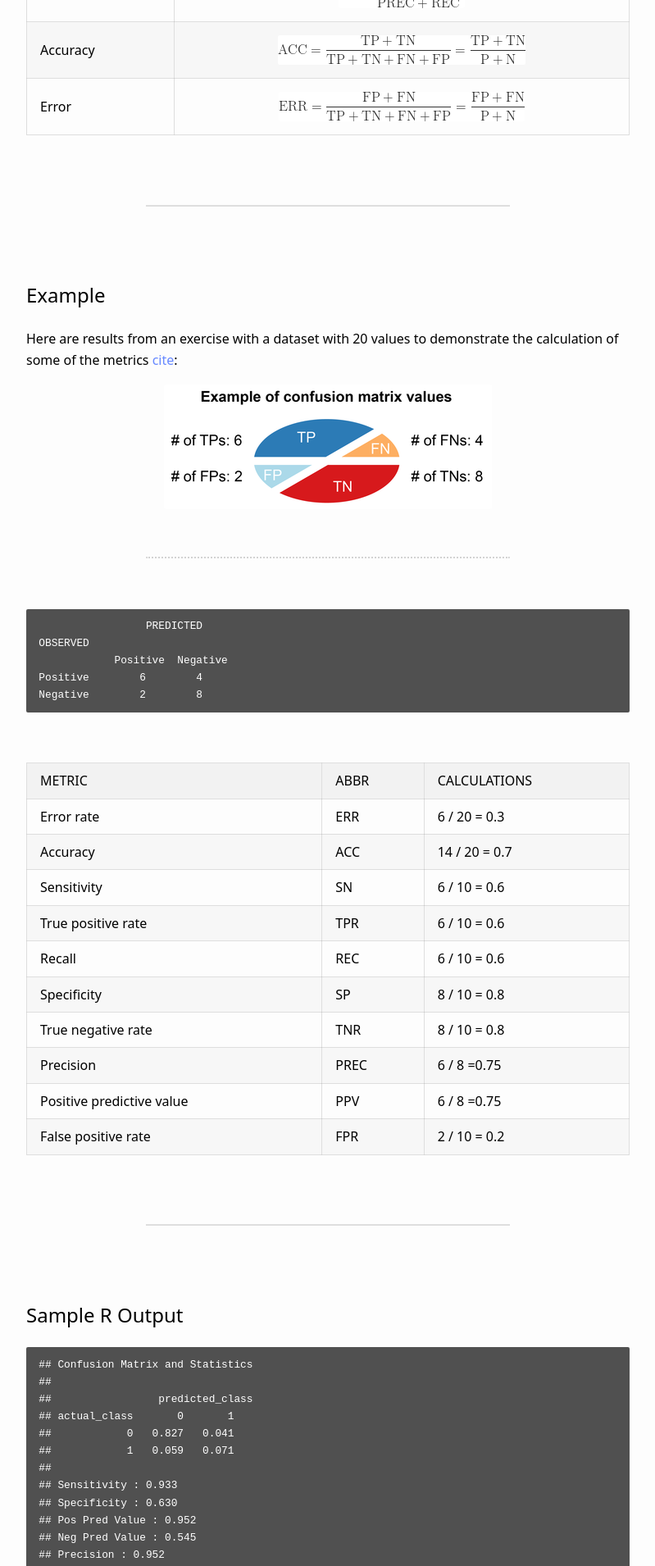
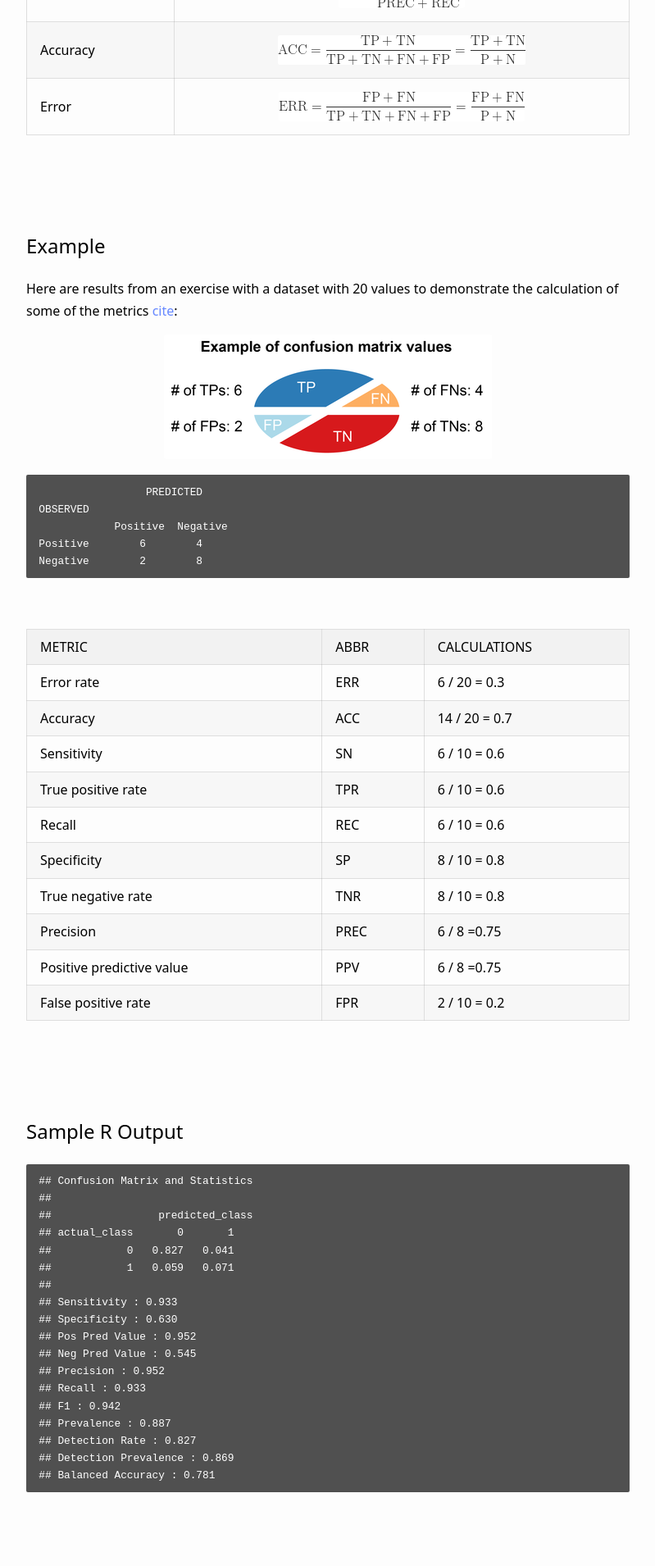
Before and after one commit to Nonprofit-Open-Data-Collective/machine_learning_mission_codes, a Jekyll site: the page built from docs/accuracy.md, in a window 1280 px wide. Shown: the part 3571-5481 px from the top of the page at 82% size, without its empty margins (240-1039 px from the left). Built offline with Jekyll 4.4.1, drawn with Linux system fonts in a browser that asks for light colours.

Commit message:
Update accuracy.md

````diff
--- a/docs/accuracy.md
+++ b/docs/accuracy.md
@@ -80,8 +80,8 @@ Takaya Saito and Marc Rehmsmeier have developed a great website explaining some
 
 The **F1 Score** is the 2 * (precision*recall) / (precision+recall) . It is also called the F Score or the F Measure. Put another way, the F1 score conveys the balance between the precision and the recall. [cite](https://machinelearningmastery.com/classification-accuracy-is-not-enough-more-performance-measures-you-can-use/)
 
+<br><br><br>
 
-<br><br><br>
 
 
 ## Formulas
@@ -97,9 +97,10 @@ The **F1 Score** is the 2 * (precision*recall) / (precision+recall) . It is also
 |  Error                 | ![](../assets/images/err.png)   |
 
 
-<br><br>
-<hr style="width:60%; text-align:center; margin: 0 auto;" >
-<br><br>
+<br><br><br>
+
+
+
 
 ## Example
 
@@ -107,9 +108,6 @@ Here are results from an exercise with a dataset with 20 values to demonstrate t
 
 ![](../assets/images/example-of-confusion-matrix.png)
 
-<br>
-<hr style="border-top:2px dotted lightgray; border-bottom:none; width:60%; text-align:center; margin: 0 auto;" >
-<br>
 
 ```
                  PREDICTED
@@ -134,10 +132,8 @@ Negative        2        8
 | Positive predictive value | PPV  | 6 / 8 =0.75      |
 | False positive rate       | FPR  | 2 / 10 = 0.2     |
 
+<br><br><br>
 
-<br><br>
-<hr style="width:60%; text-align:center; margin: 0 auto;" >
-<br><br>
 
 
 ## Sample R Output
@@ -164,6 +160,8 @@ Negative        2        8
 ```
 
 
+<br><br>
+
 
 
 
````
